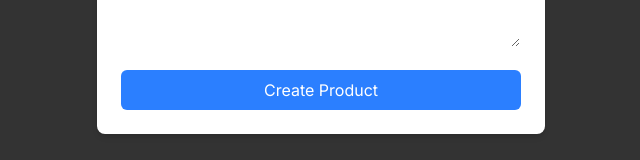
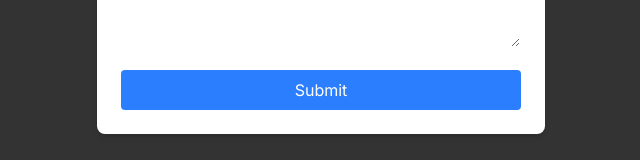
Before and after one commit to Assumpta-Chinonso1/buildtrack, a Next.js app: page /react-form in a window 1280 px wide. Shown: the part 350-510 px from the top of the page, without its empty margins (319-959 px from the left). Built offline with nearby package versions, Linux system fonts and the light colour scheme.

Commit message:
useFormStatus

```diff
--- a/src/app/react-form/page.tsx
+++ b/src/app/react-form/page.tsx
@@ -1,5 +1,6 @@
 "use client"
 
+import { Submit } from "@/components/submit"
 import { useRouter } from "next/navigation"
 import { useState } from "react"
 
@@ -68,13 +69,7 @@ export default function ReactFormPage() {
                     required
                 />
             </div>
-            <button
-                type="submit"
-                disabled={loading}
-                className="w-full bg-blue-500 text-white py-2 px-4 rounded-md hover:bg-blue-600 focus:outline-none focus:ring focus:border-blue-900 disabled:opacity-50"
-            >
-                {loading ? "Creating..." : "Create Product"}
-            </button>
+            <Submit/>
         </form>
     )
 }
--- /dev/null
+++ b/src/components/submit.tsx
@@ -0,0 +1,14 @@
+"use client"
+import { useFormStatus } from "react-dom"
+
+export const Submit = () => {
+
+     const {pending} = useFormStatus()
+
+     return(
+        <button type="submit" className="black w-full p-2 text-white bg-blue-500 rounded disabled:bg-gray-500"
+        disabled={pending}>
+            Submit
+        </button>
+     )
+}
```
